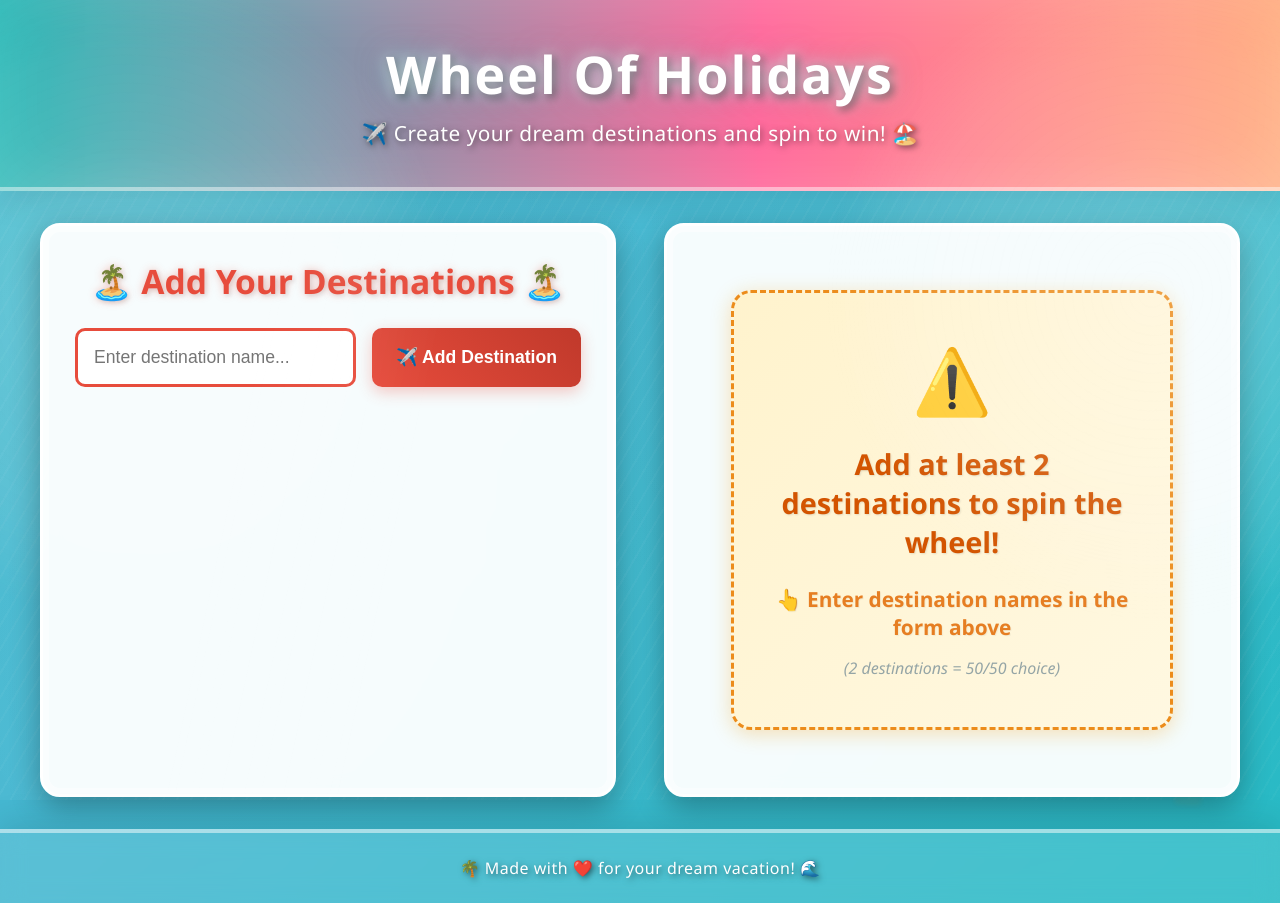
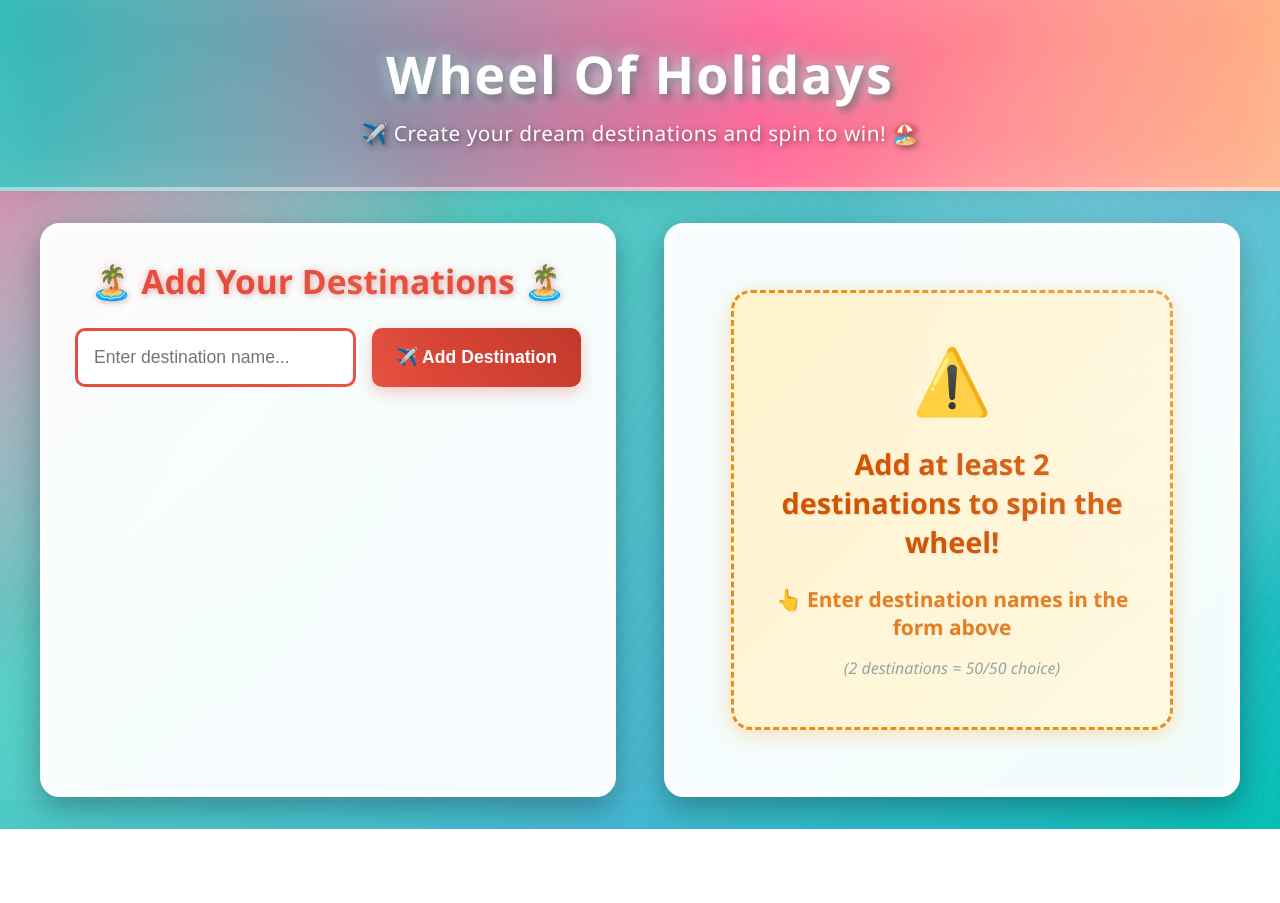
Before and after one commit to presencewebdesign/wheel-of-holidays, a React (Vite) app: page / in a window 1280 px wide. After the commit the page ends 829 px from the top, so only its background shows below. Built offline with nearby package versions, Linux system fonts and the light colour scheme.

Commit message:
Remove holiday-themed footer and update background gradient size in CSS for improved visual consistency.

```diff
--- a/src/App.css
+++ b/src/App.css
@@ -8,7 +8,7 @@
 body {
   font-family: 'Segoe UI', 'Trebuchet MS', 'Arial', sans-serif;
   background: linear-gradient(135deg, #FF6B9D, #4ECDC4, #45B7D1, #06BEB6);
-  background-size: 400% 400%;
+  background-size: 100%;
   animation: gradientShift 15s ease infinite;
   min-height: 100vh;
   position: relative;
--- a/src/App.tsx
+++ b/src/App.tsx
@@ -30,10 +30,6 @@ function App() {
           </div>
         </Suspense>
       </main>
-
-      <footer className="app-footer">
-        <p>🌴 Made with ❤️ for your dream vacation! 🌊</p>
-      </footer>
     </div>
   );
 }
```
Also changed, not shown: 1 other file (tests, documents, lock files or other folders).
